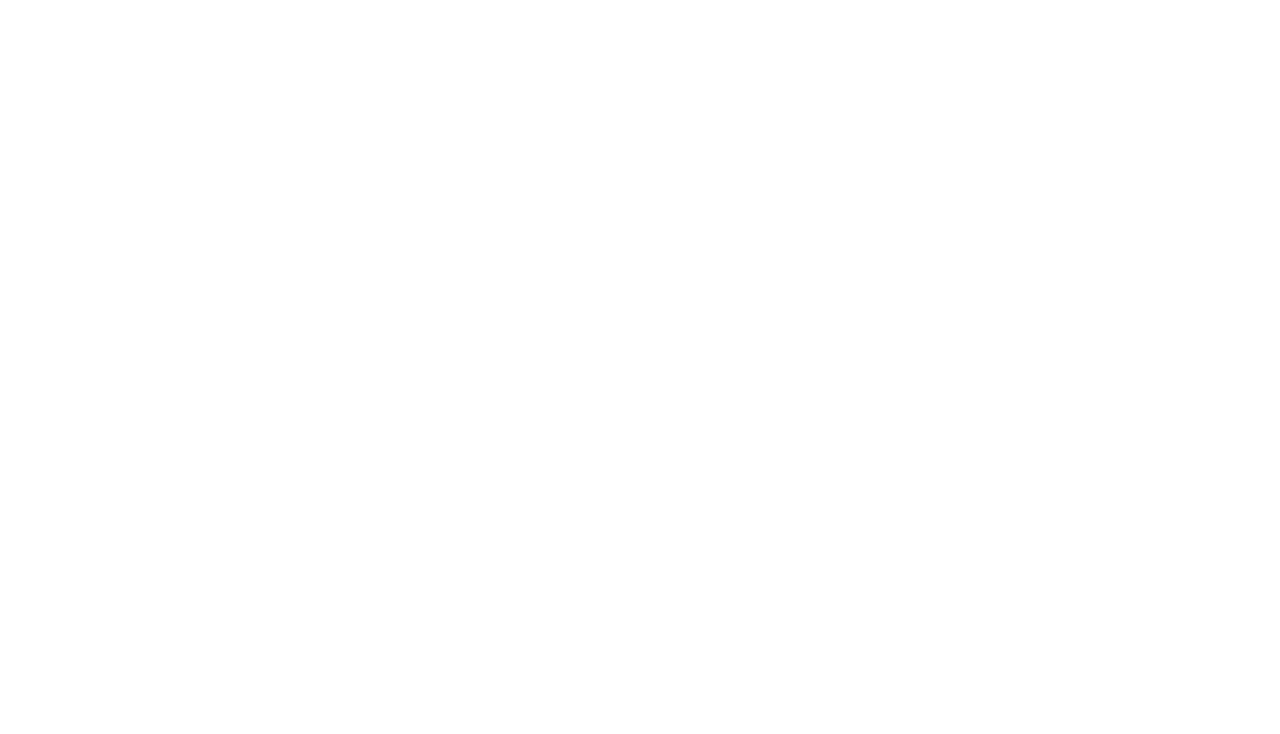
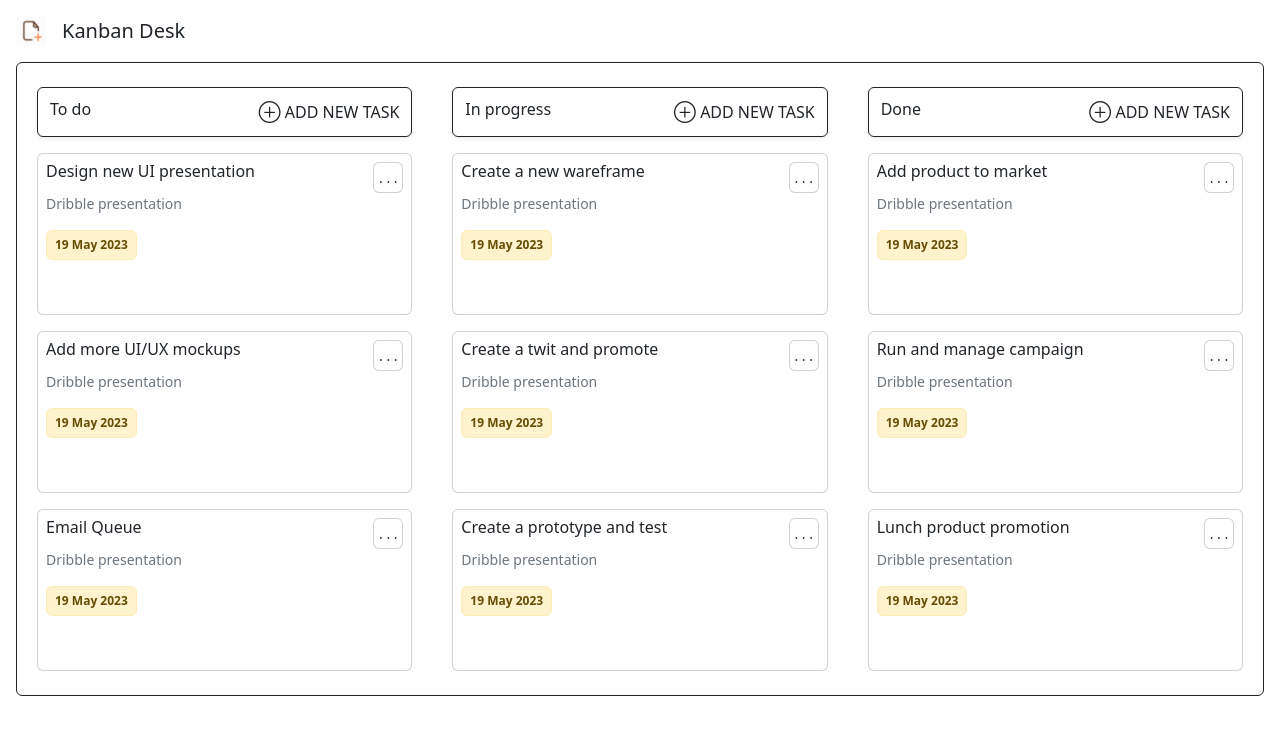
Before and after one commit to Talha-Noyon/kanban-desk, a React (Vite) app: page /kanban-desk in a window 1280 px wide. Before the commit this address had no page. Shown: the top 734 px of the page. Built offline with nearby package versions, Linux system fonts and the light colour scheme.

Commit message:
route change

```diff
--- a/src/router/RouteList.jsx
+++ b/src/router/RouteList.jsx
@@ -9,7 +9,7 @@
         <Layout>
             <BrowserRouter>
                 <Routes>
-                    <Route path="/" element={<KanbanDesk title="Kanban Desk" icon={toAbsoluteUrl("assets/kanban-desk/icon.png")} />} />
+                    <Route path="/kanban-desk" element={<KanbanDesk title="Kanban Desk" icon={toAbsoluteUrl("assets/kanban-desk/icon.png")} />} />
                 </Routes>
             </BrowserRouter>
         </Layout>
```
